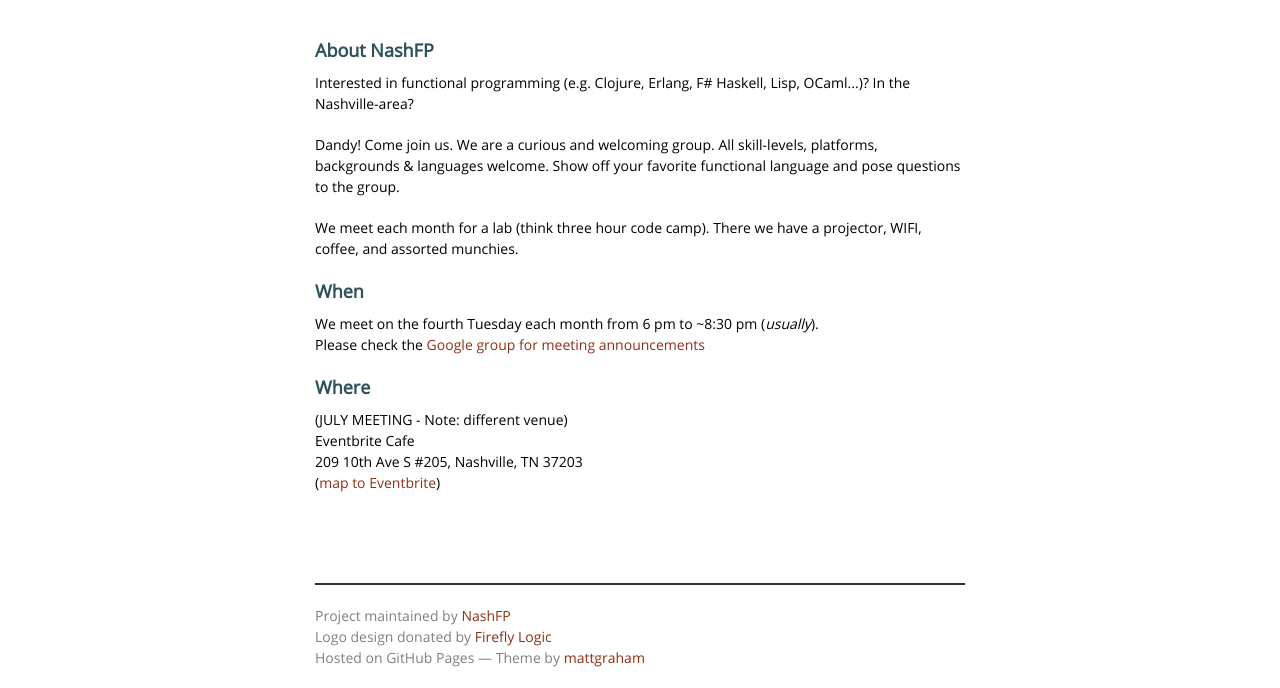
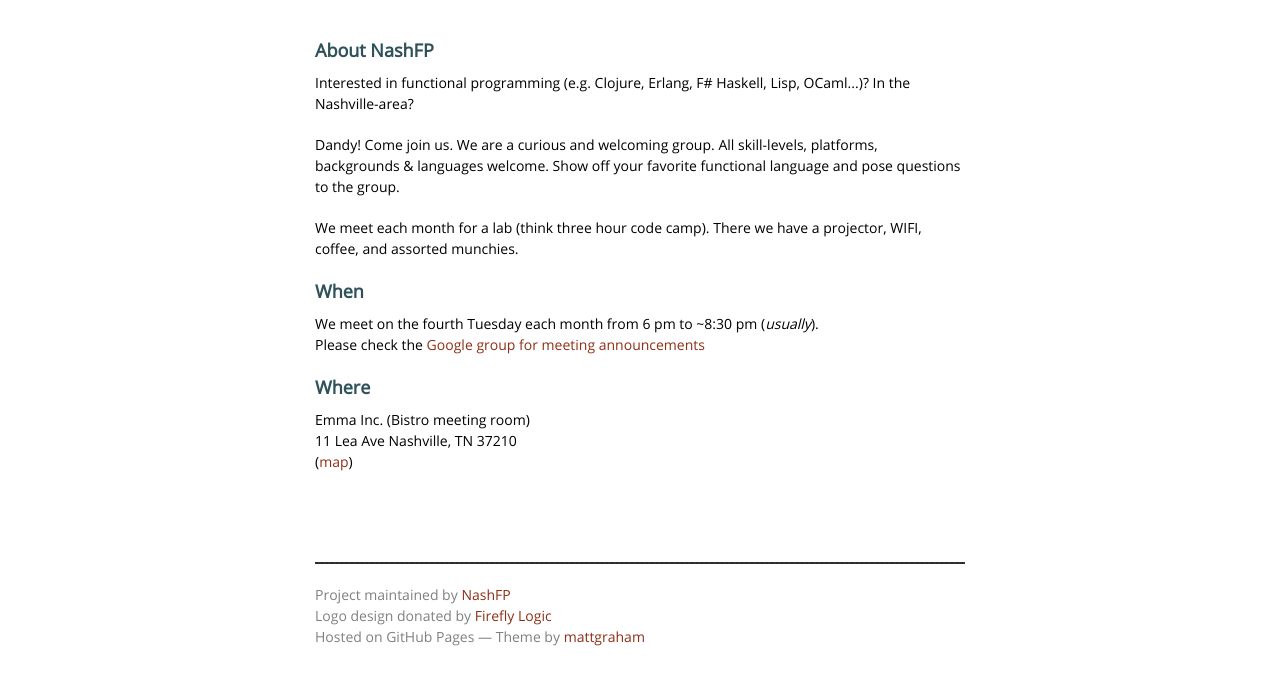
Before and after one commit to NashFP/nashfp.github.com, a plain HTML site: page index.html in a window 1280 px wide. Shown: the part 257-945 px from the top of the page. After the commit the page ends 924 px from the top, so only its background shows below. Drawn offline with nearby package versions, Linux system fonts and the light colour scheme.

Commit message:
Update index.html
Updated address

```diff
--- a/index.html
+++ b/index.html
@@ -53,18 +53,19 @@
               Please check the <a href="https://groups.google.com/forum/?fromgroups#!forum/nashfp">Google group for meeting announcements</a></p>
 
           <h3>Where</h3>
+             <!--
           (JULY MEETING - Note: different venue)
           <br/>Eventbrite Cafe
           <br/>209 10th Ave S #205, Nashville, TN 37203
           <br/>(<a href="https://www.google.com/maps/place/Eventbrite/@36.15515,-86.7825697,15z/data=!4m5!3m4!1s0x0:0x477cf0d83a5b8192!8m2!3d36.15515!4d-86.7825697">map to Eventbrite</a>)
+          -->
 
-          <!--
           <span>
           Emma Inc. (Bistro meeting room)<br />
-          9 Lea Ave Nashville, TN 37210<br />
-          (<a href="http://goo.gl/maps/4RjMV">map</a>)
+          11 Lea Ave Nashville, TN 37210<br />
+          (<a href="https://goo.gl/maps/Gekvri9aoZ72">map</a>)
           </span>
-          -->
+
     </p>
 
       </section>
```
